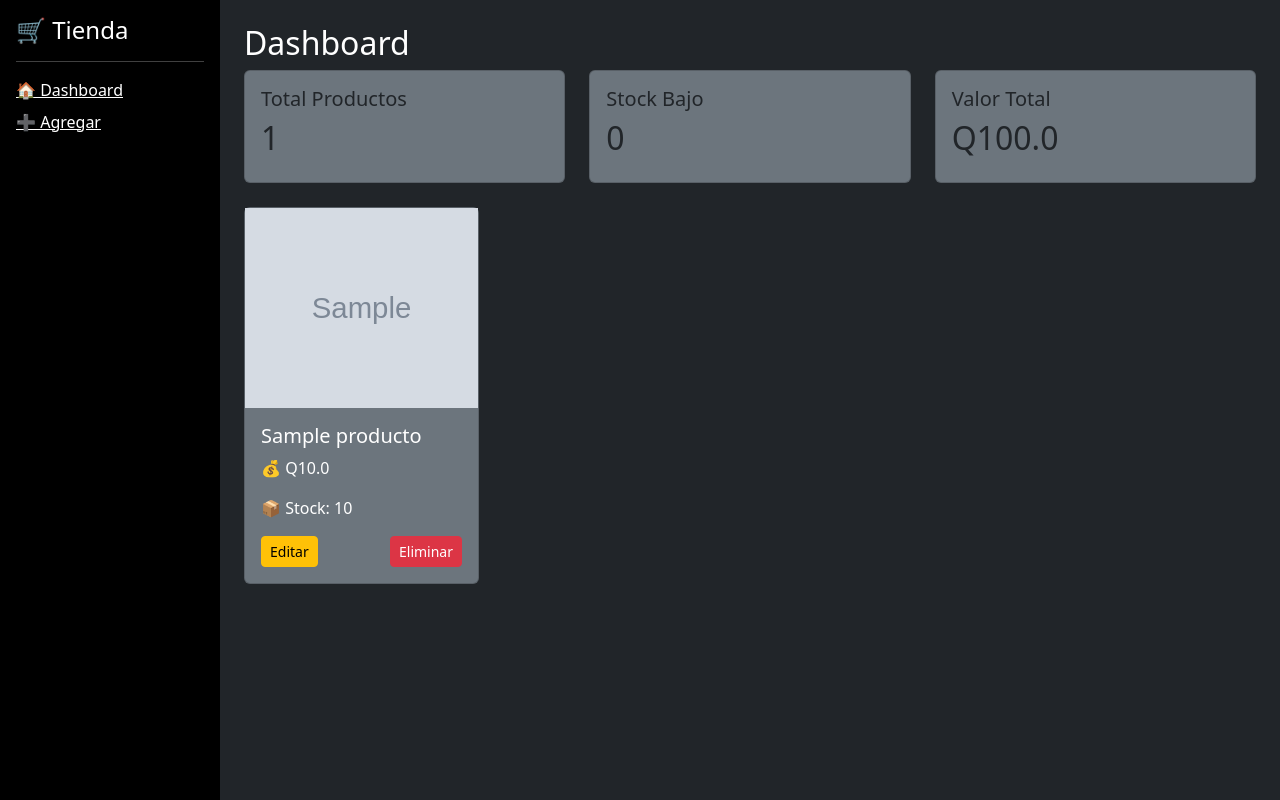
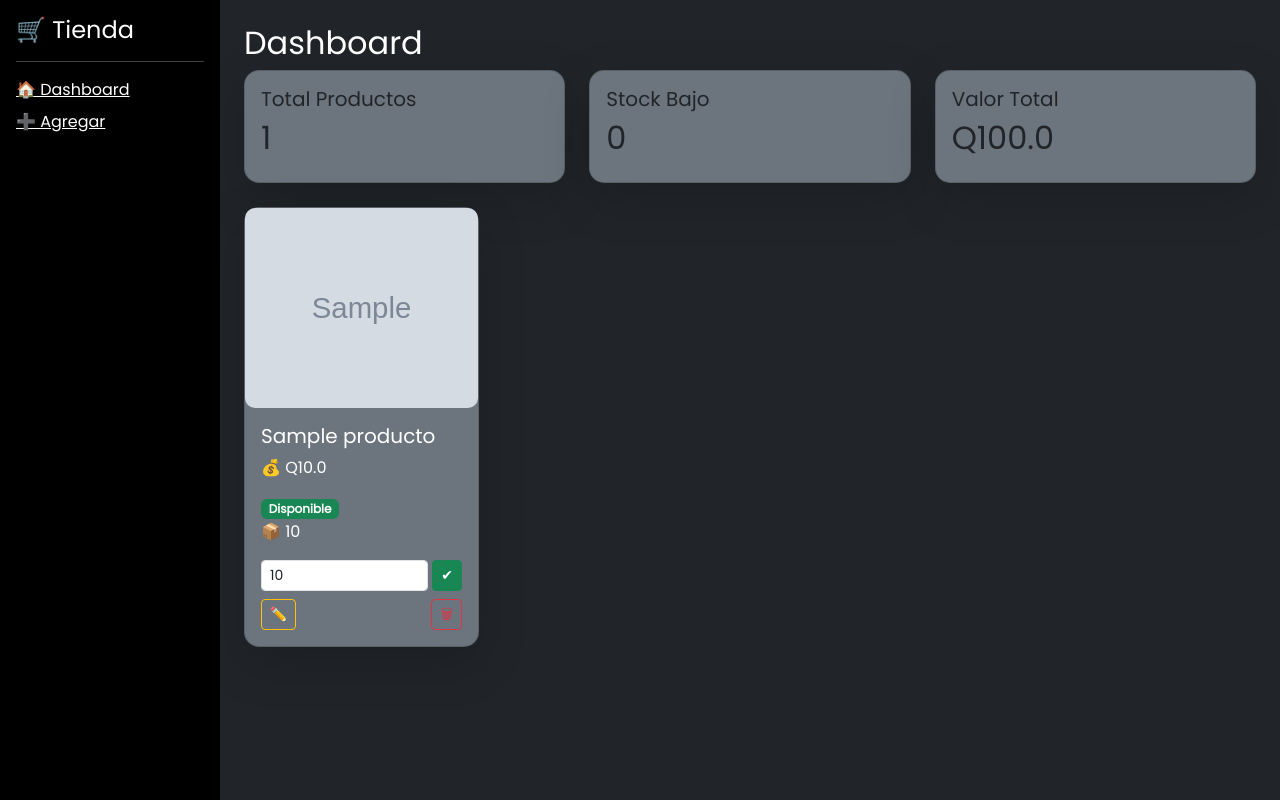
Before and after one commit to ProfVeliz/tienda-web, a Flask app: page / in a window 1280 px wide. Run offline with Flask 3, Linux system fonts and the light colour scheme; tables that the repository leaves empty hold one stand-in row (values such as "Sample post"); grey boxes marked "Sample" are stand-in pictures.

Commit message:
mejoras visuales y edicion

```diff
--- a/templates/index.html
+++ b/templates/index.html
@@ -5,6 +5,15 @@
 <title>Tienda</title>
 
 <link href="https://cdn.jsdelivr.net/npm/bootstrap@5.3.0/dist/css/bootstrap.min.css" rel="stylesheet">
+
+<link href="https://fonts.googleapis.com/css2?family=Poppins&display=swap" rel="stylesheet">
+
+<style>
+body { font-family: 'Poppins', sans-serif; }
+.card { border-radius: 15px; transition: transform 0.2s; }
+.card:hover { transform: scale(1.03); }
+img { border-radius: 10px; }
+</style>
 </head>
 
 <body class="bg-dark text-white">
@@ -15,7 +24,6 @@
 <div class="bg-black p-3" style="width: 220px; min-height: 100vh;">
     <h4>🛒 Tienda</h4>
     <hr>
-
     <a href="/" class="d-block text-white mb-2">🏠 Dashboard</a>
     <a href="/agregar" class="d-block text-white mb-2">➕ Agregar</a>
 </div>
@@ -25,25 +33,24 @@
 
 <h2>Dashboard</h2>
 
-<!-- RESUMEN -->
 <div class="row mb-4">
 
 <div class="col-md-4">
-        <div class="card bg-secondary p-3">
+<div class="card bg-secondary p-3 shadow-lg">
 <h5>Total Productos</h5>
 <h2>{{ total_productos }}</h2>
 </div>
 </div>
 
 <div class="col-md-4">
-        <div class="card bg-secondary p-3">
+<div class="card bg-secondary p-3 shadow-lg">
 <h5>Stock Bajo</h5>
 <h2>{{ stock_bajo }}</h2>
 </div>
 </div>
 
 <div class="col-md-4">
-        <div class="card bg-secondary p-3">
+<div class="card bg-secondary p-3 shadow-lg">
 <h5>Valor Total</h5>
 <h2>Q{{ total_valor }}</h2>
 </div>
@@ -51,38 +58,40 @@
 
 </div>
 
-<!-- PRODUCTOS -->
 <div class="row">
 
 {% for p in productos %}
 <div class="col-md-3">
-<div class="card bg-secondary text-white mb-4">
+<div class="card bg-secondary text-white mb-4 shadow-lg">
 
-    {% if p.imagen %}
 <img src="{{ p.imagen }}" style="height:200px; object-fit:cover;">
-    {% else %}
-    <img src="https://via.placeholder.com/200">
-    {% endif %}
 
 <div class="card-body">
 <h5>{{ p.nombre }}</h5>
 <p>💰 Q{{ p.precio }}</p>
 
-        {% if p.stock < 5 %}
-        <span class="badge bg-danger">Stock Bajo</span>
+{% if p.stock == 0 %}
+<span class="badge bg-danger">Sin stock</span>
+{% elif p.stock < 5 %}
+<span class="badge bg-warning text-dark">Stock bajo</span>
+{% else %}
+<span class="badge bg-success">Disponible</span>
 {% endif %}
 
-        <p>📦 Stock: {{ p.stock }}</p>
+<p>📦 {{ p.stock }}</p>
+
+<!-- EDITAR STOCK RAPIDO -->
+<form action="/editar_stock/{{ p.id }}" method="POST" class="d-flex mb-2">
+<input type="number" name="stock" value="{{ p.stock }}" class="form-control form-control-sm">
+<button class="btn btn-success btn-sm ms-1">✔</button>
+</form>
 
 <div class="d-flex justify-content-between">
-            <a href="/editar/{{ p.id }}" class="btn btn-warning btn-sm">Editar</a>
-            <a href="/eliminar/{{ p.id }}" class="btn btn-danger btn-sm"
-               onclick="return confirm('¿Eliminar producto?')">
-               Eliminar
-            </a>
-        </div>
+<a href="/editar/{{ p.id }}" class="btn btn-outline-warning btn-sm">✏️</a>
+<a href="/eliminar/{{ p.id }}" class="btn btn-outline-danger btn-sm" onclick="return confirm('¿Eliminar producto?')">🗑</a>
 </div>
 
+</div>
 </div>
 </div>
 {% endfor %}
```
Also changed, not shown: templates/editar.html (added, +39 -0 lines). Lines whose indentation alone changed are shown as unchanged.
